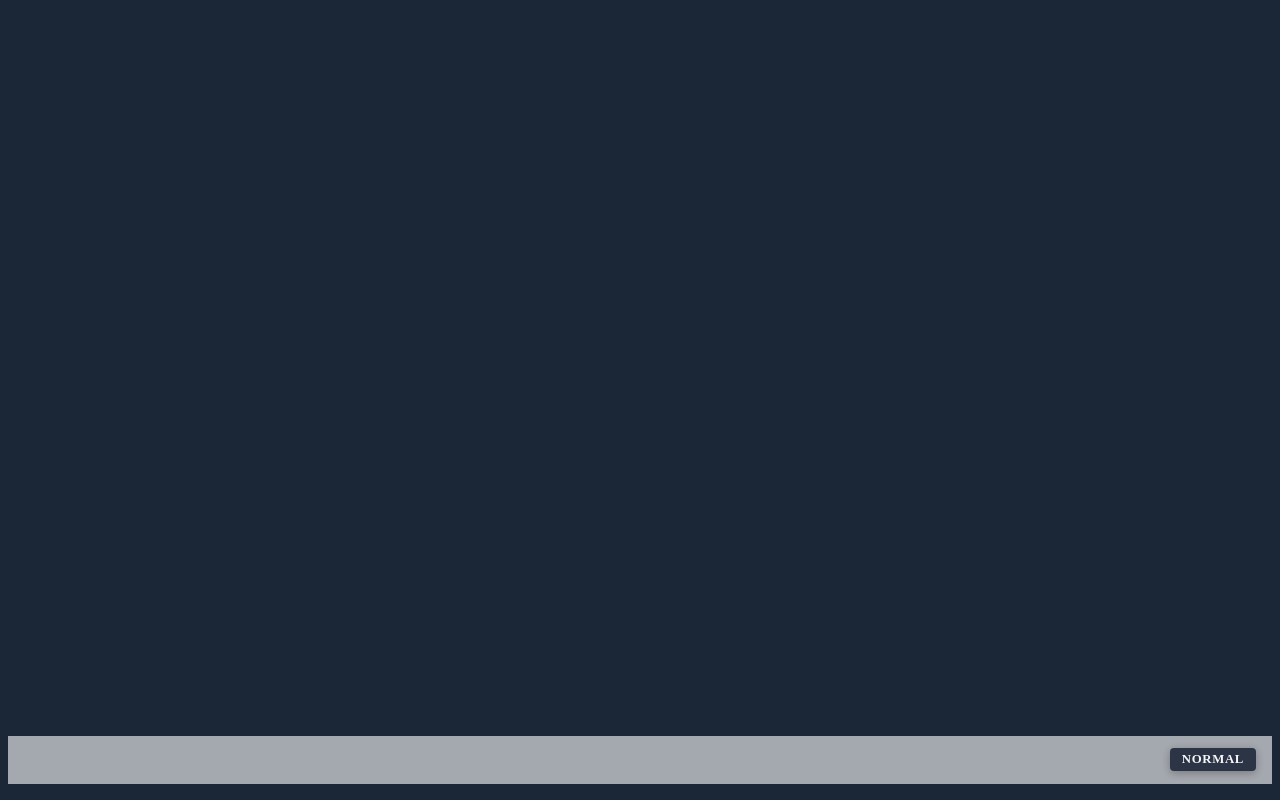
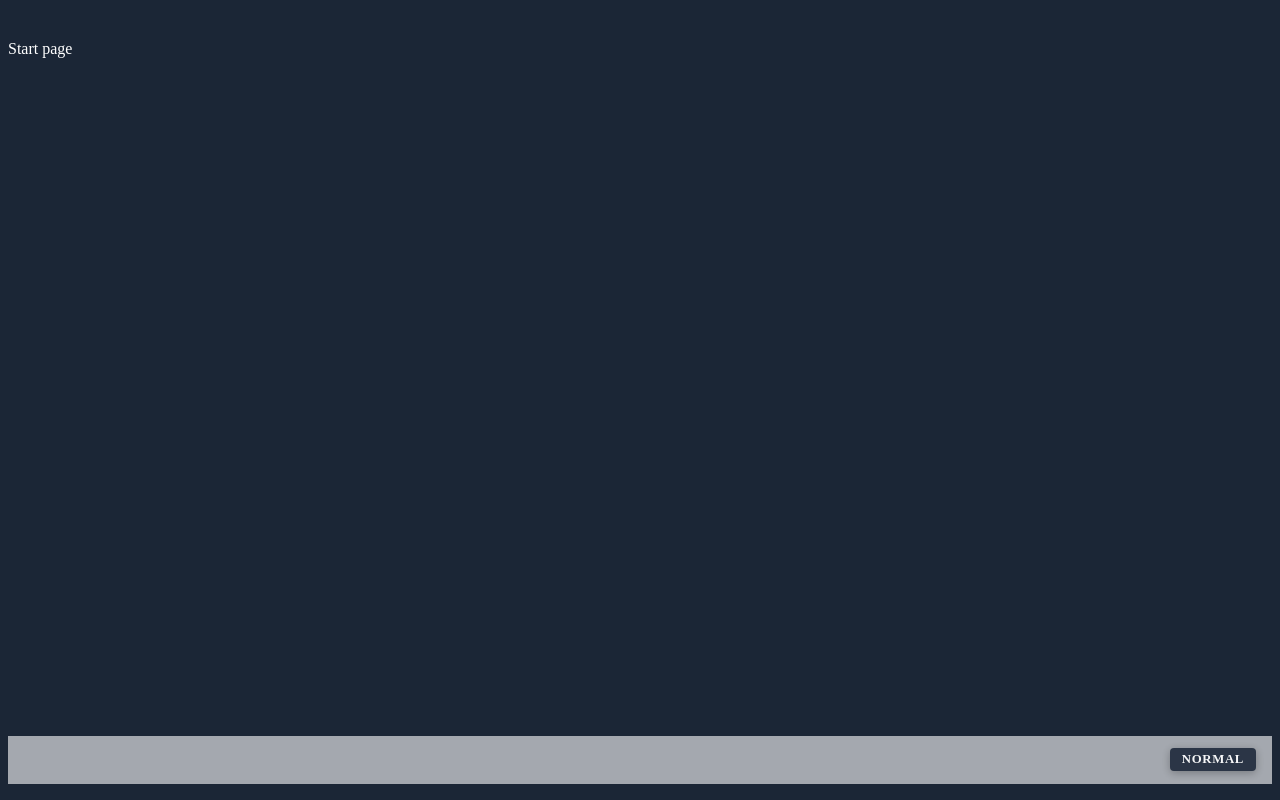
Before and after one commit to artilugio0/efin-ui, a React (Vite) app in the folder frontend/: page / in a window 1280 px wide. Built offline with nearby package versions, Linux system fonts and the light colour scheme.

Commit message:
add initial definitions for multitab and multi panel views

```diff
--- a/frontend/src/App.css
+++ b/frontend/src/App.css
@@ -13,12 +13,3 @@
     overflow: hidden;
     padding: 1.5rem 0.5rem 0 0.5rem;
 }
-
-.content-wrapper {
-    width: 100%;
-    max-width: 100%;
-    margin: 0 auto;
-    height: 100%;
-    display: flex;
-    flex-direction: column;
-}
--- a/frontend/src/App.tsx
+++ b/frontend/src/App.tsx
@@ -8,13 +8,64 @@ import {SearchableGenericTable} from './SearchableGenericTable';
 import {RequestResponseDetail} from './RequestResponseDetail';
 import {EvalCommand, RowAction, SuggestCommand} from "../wailsjs/go/main/App";
 import {main as models} from "../wailsjs/go/models";
+import {Pane} from "./Pane";
 
 function App() {
     const [mode, setMode] = useState<Mode>('normal');
-    const [activeView, setActiveView] = useState('start');
-    const [commandResult, setCommandResult] = useState<models.CommandResult | null>(null);
     const [search, setSearch] = useState<string>('');
     const [loading, setLoading] = useState(false);
+
+    const [currentTab, setCurrentTab] = useState<number>(0);
+    const [focusedPane, setFocusedPane] = useState<number[]>([0]);
+
+    const [contents, setContents] = useState<any>([{result_type: 'start'}]);
+    const [tabs, setTabs] = useState([{
+        layout: 'vsplit',
+        panes: [
+            {
+                content: 0,
+                layout: 'single',
+            },
+        ],
+    }]);
+
+    function updateFocusedPaneContent(currentPane: any, focusedPane: number[], newContent: number) {
+        if (focusedPane.length === 1) {
+            currentPane.panes[focusedPane[0]].content = newContent;
+            return;
+        }
+
+        updateFocusedPaneContent(
+            currentPane.panes[focusedPane[0]],
+            focusedPane.slice(1),
+            newContent,
+        );
+    }
+
+    function renderPane(pane: any, focusedPane: number[]) {
+        return (
+            <Pane layout='vsplit'>
+                {pane.panes.map((p: any, i: number) => (
+                    contents[p.content].result_type === 'request_response_detail' ? (
+                        <RequestResponseDetail
+                            data={contents[p.content].request_response_detail}
+                            search={search}
+                        />
+                    ) : contents[p.content].result_type === 'request_response_table' ? (
+                        <SearchableGenericTable
+                            headers={contents[p.content].request_response_table[0] || []}
+                            rows={contents[p.content].request_response_table.slice(1) || []}
+                            enableKeybindings={mode === 'normal' && focusedPane.length === 1 && focusedPane[0] === i}
+                            onRowAction={handleRowAction}
+                            search={search}
+                        />
+                    ) : contents[p.content].result_type === 'start' ? (
+                        <p>Start page</p>
+                    ) : null
+                ))}
+            </Pane>
+        );
+    }
 
     // Add this state
     const [theme, setTheme] = useState<'light' | 'dark'>('dark');
@@ -23,11 +74,13 @@ function App() {
         setLoading(true);
         try {
             const result = await RowAction(rowObject);
-            setActiveView(result.result_type);
-            setCommandResult(result);
+            setContents((prev: any[]) => [...prev, result]);
+            setTabs(prev => {
+                updateFocusedPaneContent(prev[currentTab], focusedPane, contents.length)
+                return {...prev};
+            });
         } catch (err) {
             console.error("RowAction failed", err);
-            setCommandResult(null);
         } finally {
             setLoading(false);
             setMode('normal');
@@ -38,11 +91,13 @@ function App() {
         setLoading(true);
         try {
             const result = await EvalCommand(cmd);
-            setActiveView(result.result_type);
-            setCommandResult(result);
+            setContents((prev: any[]) => [...prev, result]);
+            setTabs(prev => {
+                updateFocusedPaneContent(prev[currentTab], focusedPane, contents.length)
+                return {...prev};
+            });
         } catch (err) {
             console.error(err);
-            setCommandResult(null);
         } finally {
             setLoading(false);
             setMode('normal');
@@ -102,27 +157,9 @@ function App() {
     }, [mode, setMode]);
 
     return (
-        <div className="app-container" data-theme={theme}>  {/* ← ADD THIS */}
+        <div className="app-container" data-theme={theme}>
             <div className="results-area">
-                <div className="content-wrapper">
-                    {loading ? (
-                        <div className="loading-placeholder">Loading data...</div>
-                    ) : activeView === 'request_response_detail' && commandResult !== null ? (
-                        <RequestResponseDetail
-                            data={commandResult.request_response_detail}
-                            search={search}
-                        />
-                    ) : activeView === 'request_response_table' ? (
-                        <SearchableGenericTable
-                            headers={commandResult?.request_response_table[0] || []}
-                            rows={commandResult?.request_response_table.slice(1) || []}
-                            enableKeybindings={mode === 'normal'}
-                            onRowAction={handleRowAction}
-                            search={search}
-                        />
-                    ) : null
-                    }
-                </div>
+                {renderPane(tabs[currentTab], focusedPane)}
             </div>
 
             <CommandInputBar
--- /dev/null
+++ b/frontend/src/Pane.css
@@ -0,0 +1,40 @@
+.pane-single {
+    width: 100%;
+    max-width: 100%;
+    height: 100%;
+}
+
+.pane-vsplit {
+    display: flex;
+    width: 100%;
+    height: 100%;
+    flex-direction: column;
+}
+
+.pane-vsplit-child {
+    flex: 1;
+    width: 100%;
+    max-width: 100%;
+    margin: 0 auto;
+    height: 100%;
+    display: flex;
+    flex-direction: column;
+    overflow: auto;
+}
+
+.pane-hsplit {
+    display: flex;
+    width: 100%;
+    height: 100%;
+    flex-direction: row;
+}
+
+.pane-hsplit-child {
+    flex: 1;
+    max-width: 100%;
+    margin: 0 auto;
+    height: 100%;
+    display: flex;
+    flex-direction: column;
+    overflow: auto;
+}
--- /dev/null
+++ b/frontend/src/Pane.tsx
@@ -0,0 +1,27 @@
+import React from "react";
+import './Pane.css';
+
+interface PaneProps {
+    children: JSX.Element[] | JSX.Element;
+    layout: 'single' | 'vsplit' | 'hsplit';
+}
+
+export function Pane({
+    children,
+    layout,
+}: PaneProps) {
+    if (layout === 'single') {
+        if (React.Children.count(children) === 0) {
+            return <div className='pane-single'>"Nothing to see here"</div>;
+        }
+        return <div className='pane-single'>{children}</div>;
+    }
+
+    return (
+        <div className={`pane-${layout}`}>
+            {React.Children.map(children, c => (
+                <div className={`pane-${layout}-child`}>{c}</div>
+            ))}
+        </div>
+    );
+}
```
